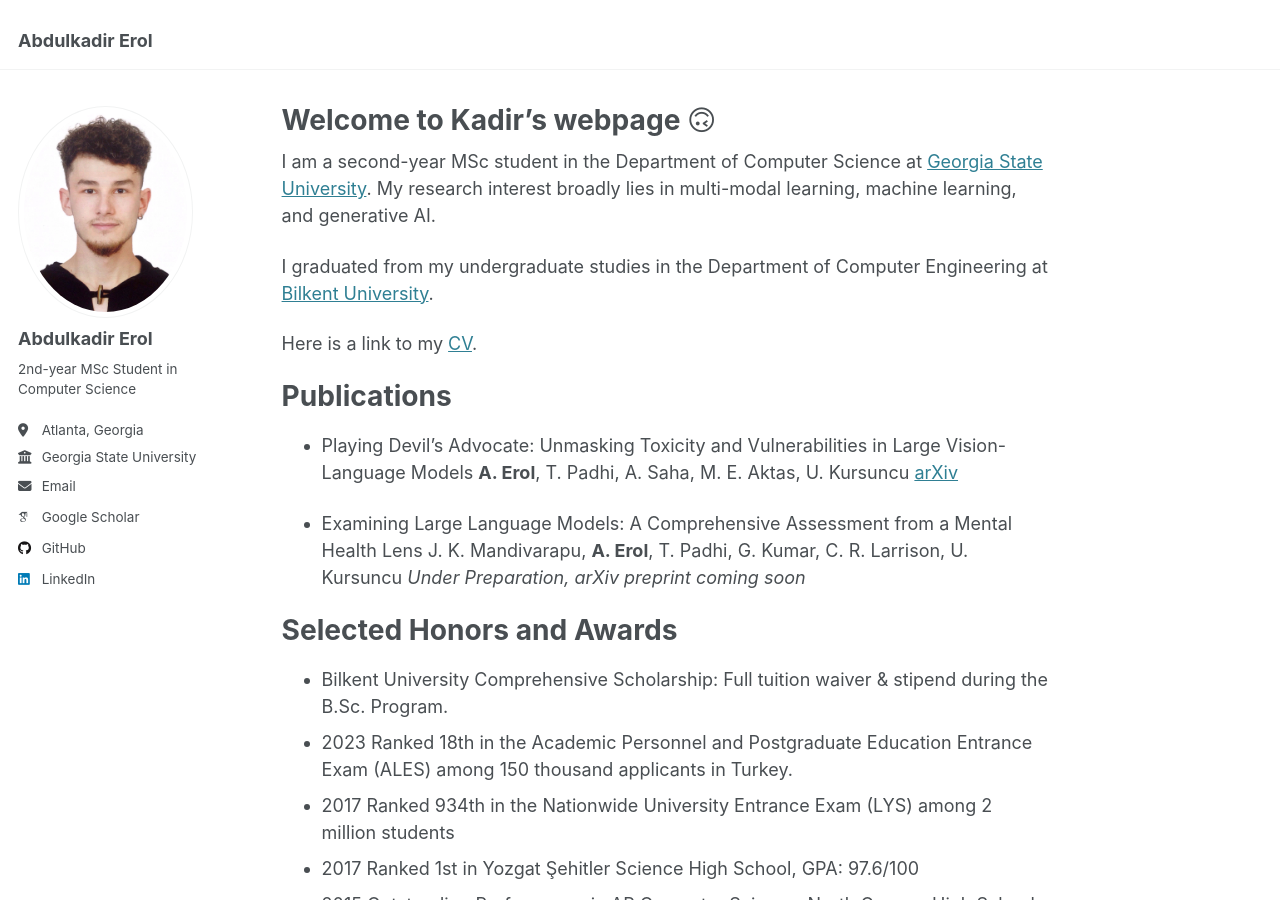
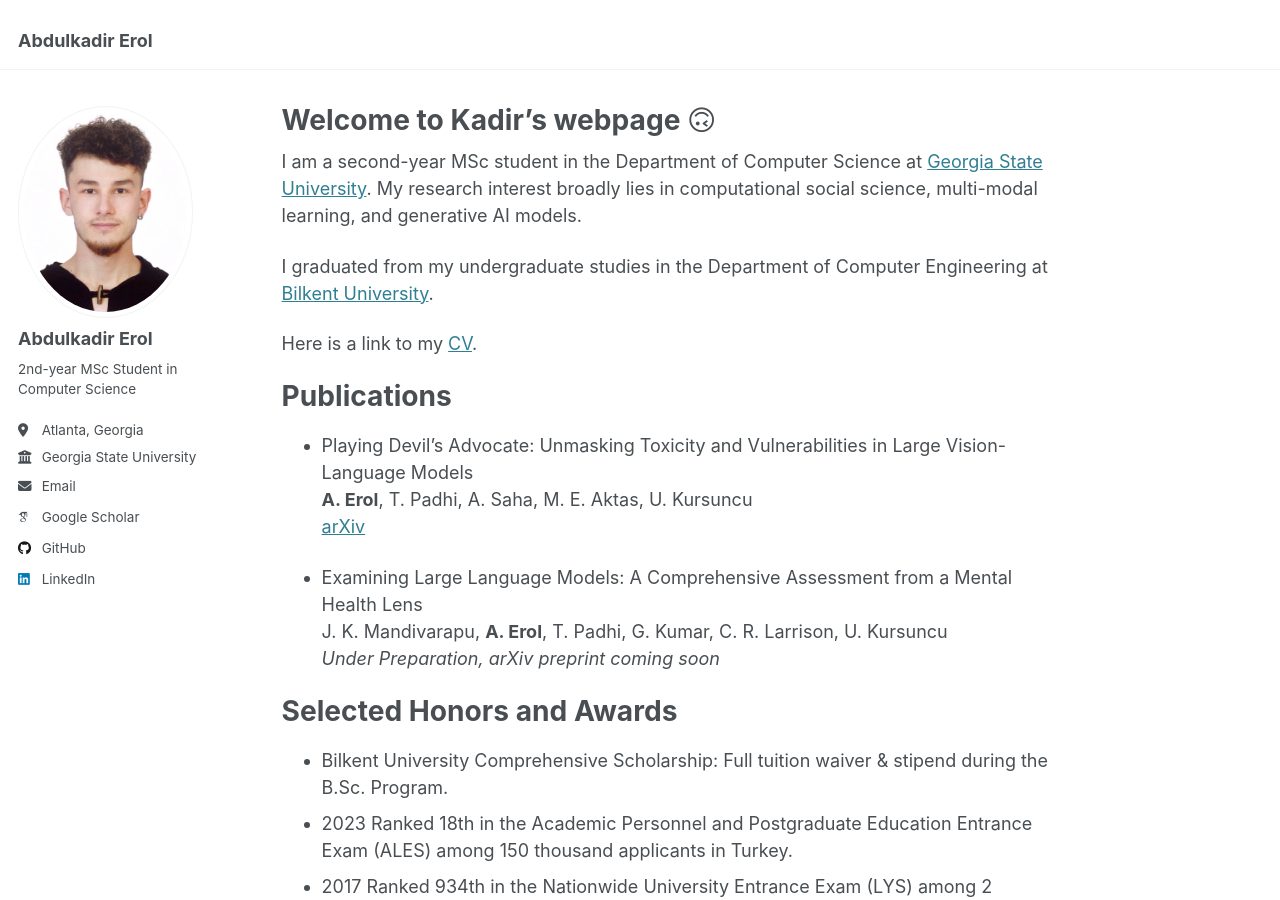
Before and after one commit to abdulkadirerol/abdulkadirerol.github.io, a Jekyll site: the page built from _pages/about.md, in a window 1280 px wide and 900 px high. Built offline with Jekyll 4.4.1, drawn with Linux system fonts in a browser that asks for light colours; some web fonts are replaced.

Commit message:
update pages

```diff
--- a/_pages/about.md
+++ b/_pages/about.md
@@ -7,7 +7,7 @@ redirect_from:
   - /about.html
 ---
 
-I am a second-year MSc student in the Department of Computer Science at [Georgia State University](https://www.gsu.edu/). My research interest broadly lies in multi-modal learning, machine learning, and generative AI.
+I am a second-year MSc student in the Department of Computer Science at [Georgia State University](https://www.gsu.edu/). My research interest broadly lies in computational social science, multi-modal learning, and generative AI models.
 
 I graduated from my undergraduate studies in the Department of Computer Engineering at [Bilkent University](https://w3.bilkent.edu.tr/bilkent/).
 
@@ -15,11 +15,12 @@ Here is a link to my [CV](../files/abdulkadir_erol_CV.pdf).
 
 Publications
 ======
-- Playing Devil’s Advocate: Unmasking Toxicity and Vulnerabilities in Large Vision-Language Models
-**A. Erol**, T. Padhi, A. Saha, M. E. Aktas, U. Kursuncu [arXiv](https://arxiv.org/abs/2501.09039)
+- Playing Devil’s Advocate: Unmasking Toxicity and Vulnerabilities in Large Vision-Language Models <br>
+**A. Erol**, T. Padhi, A. Saha, M. E. Aktas, U. Kursuncu <br>
+[arXiv](https://arxiv.org/abs/2501.09039)
 
-- Examining Large Language Models: A Comprehensive Assessment from a Mental Health Lens
-J. K. Mandivarapu, **A. Erol**, T. Padhi, G. Kumar, C. R. Larrison, U. Kursuncu
+- Examining Large Language Models: A Comprehensive Assessment from a Mental Health Lens <br>
+J. K. Mandivarapu, **A. Erol**, T. Padhi, G. Kumar, C. R. Larrison, U. Kursuncu <br>
 *Under Preparation, arXiv preprint coming soon*
 
 Selected Honors and Awards
```
